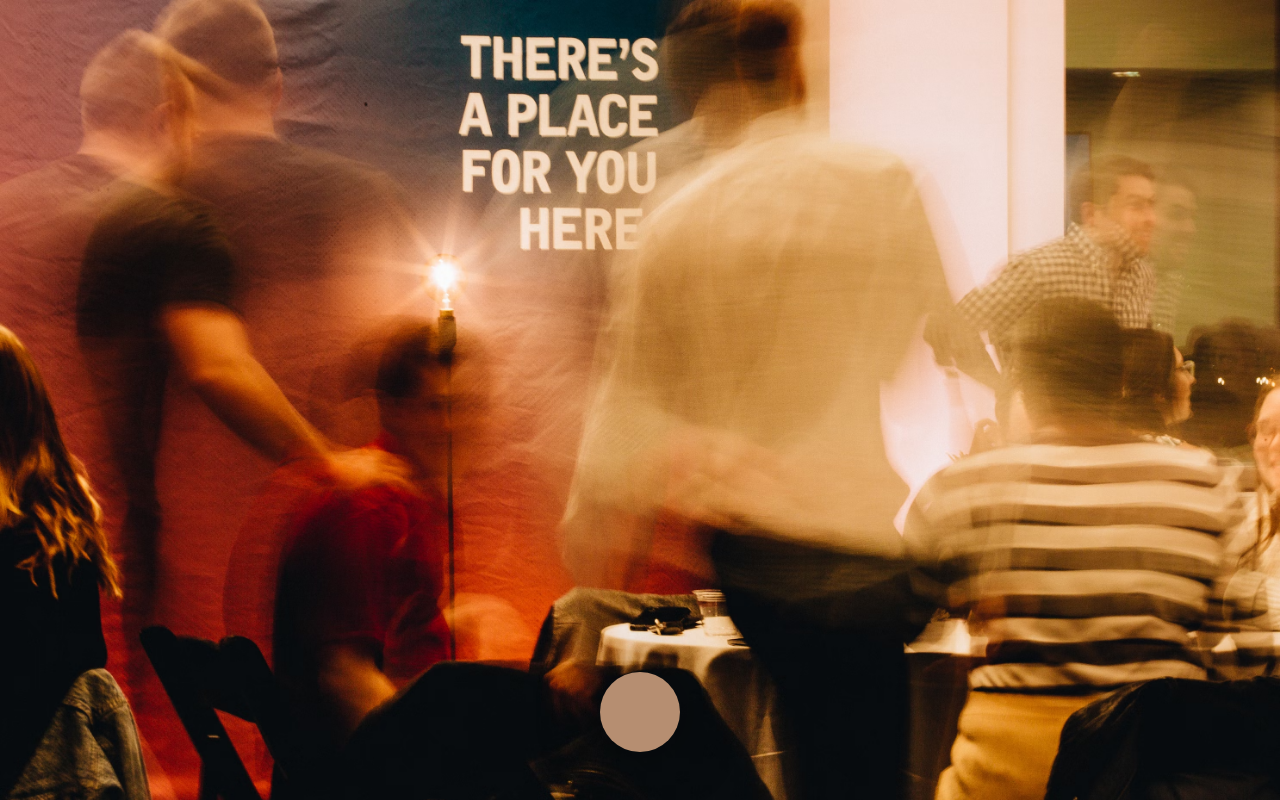
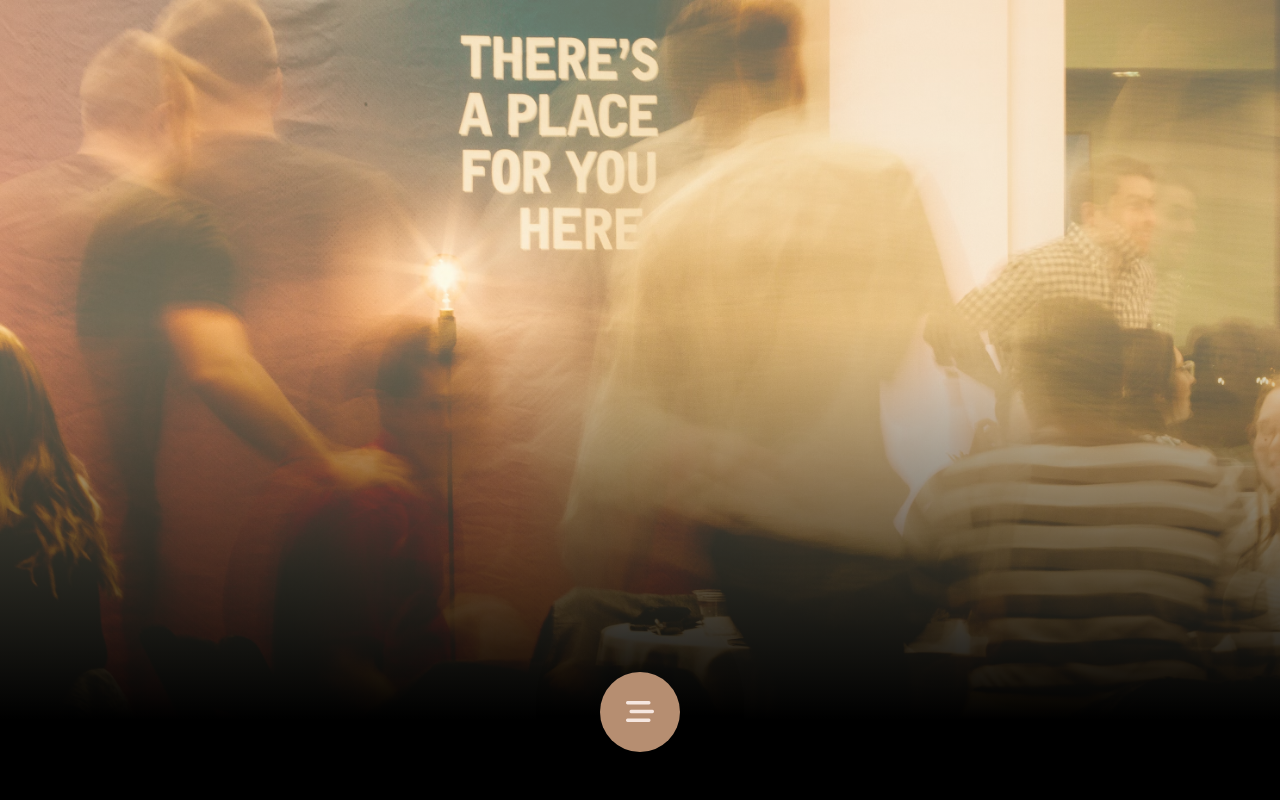
Before and after one commit to anyrobert/nav-bar, a plain HTML site: page index.html in a window 1280 px wide. Drawn offline with Linux system fonts and the light colour scheme.

Commit message:
fix: fix gradient and snap scroll

```diff
--- a/style.css
+++ b/style.css
@@ -12,7 +12,12 @@ main {
 }
 
 main {
-  background-image: url("./assets/photo-bg.avif");
+  background-image: linear-gradient(
+      to bottom,
+      rgba(255, 246, 197, 0.4) 40%,
+      rgb(0, 0, 0) 90%
+    ),
+    url("./assets/photo-bg.avif");
   background-size: cover;
   background-position: center 0%;
   position: relative;
@@ -27,10 +32,11 @@ body[data-nav="true"] main {
 }
 
 body[data-nav="true"] #nav-links {
-  transform: translate(0%, 0%) scale(1);
+  transform: translateY(0%) scale(1);
+  opacity: 1;
 }
 
-body:not([data-nav="true"]) #nav-toggle:hover > i.open {
+body:not([data-nav="true"]) #nav-toggle > i.open {
   opacity: 1;
   transform: translate(-50%, -50%) scale(1);
 }
@@ -48,8 +54,8 @@ nav {
   bottom: 0px;
   z-index: 1;
   overflow-x: scroll;
+  scroll-behavior: smooth;
   scroll-snap-type: x mandatory;
-  -webkit-overflow-scrolling: touch; /* Needed to work on iOS Safari */
 }
 
 .rubik-font {
@@ -61,8 +67,9 @@ nav {
   gap: clamp(1rem, 2vw, 2rem);
   margin-top: clamp(2rem, 2vw, 3rem);
   padding: 0rem clamp(1rem, 2vw, 2rem);
-  transform: translate(30%, 10%) scale(0.9);
-  transition: transform;
+  transform: translate(-35%, 10%) scale(0.6);
+  opacity: 0;
+  transition: transform, opacity;
   transition-timing-function: cubic-bezier(0.13, 0.53, 0.38, 0.97);
   transition-duration: 800ms;
 }
@@ -70,6 +77,10 @@ nav {
 #nav-links > .nav-link {
   text-decoration: none;
   scroll-snap-align: center;
+}
+
+#nav-links > .nav-link:last-child {
+  padding-right: clamp(1rem, 2vw, 2rem);
 }
 
 #nav-links > .nav-link > .nav-link-label {
```
